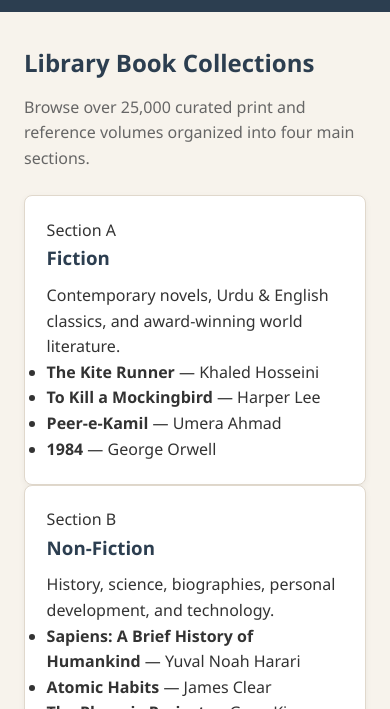
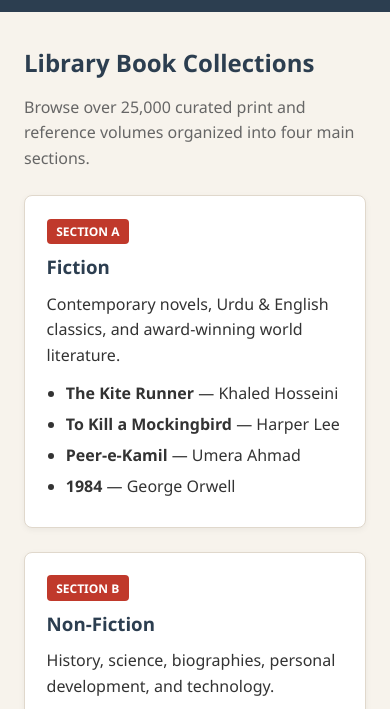
Before and after one commit to tallhaiqbal/readers-haven-library, a website: page src/collections.html in a window 390 px wide. Shown: the part 124-833 px from the top of the page. Drawn offline with Linux system fonts and the light colour scheme.

Commit message:
style(collections): add collection grid, badges, and responsive media query

```diff
--- a/styles/style.css
+++ b/styles/style.css
@@ -118,3 +118,36 @@ body {
   .grid-2, .grid-4 { grid-template-columns: 1fr; }
   .hero h2 { font-size: 1.6rem; }
 }
+
+
+/* ===== Collections Page Styles ===== */
+.collection-grid {
+  display: grid;
+  grid-template-columns: repeat(2, 1fr);
+  gap: 1.5rem;
+}
+
+.badge {
+  display: inline-block;
+  background: var(--accent);
+  color: #fff;
+  font-size: 0.75rem;
+  font-weight: 700;
+  padding: 0.2rem 0.6rem;
+  border-radius: 4px;
+  margin-bottom: 0.5rem;
+  text-transform: uppercase;
+}
+
+.book-list {
+  margin-top: 0.75rem;
+  padding-left: 1.2rem;
+}
+
+.book-list li {
+  margin-bottom: 0.35rem;
+}
+
+@media (max-width: 768px) {
+  .collection-grid { grid-template-columns: 1fr; }
+}
```
